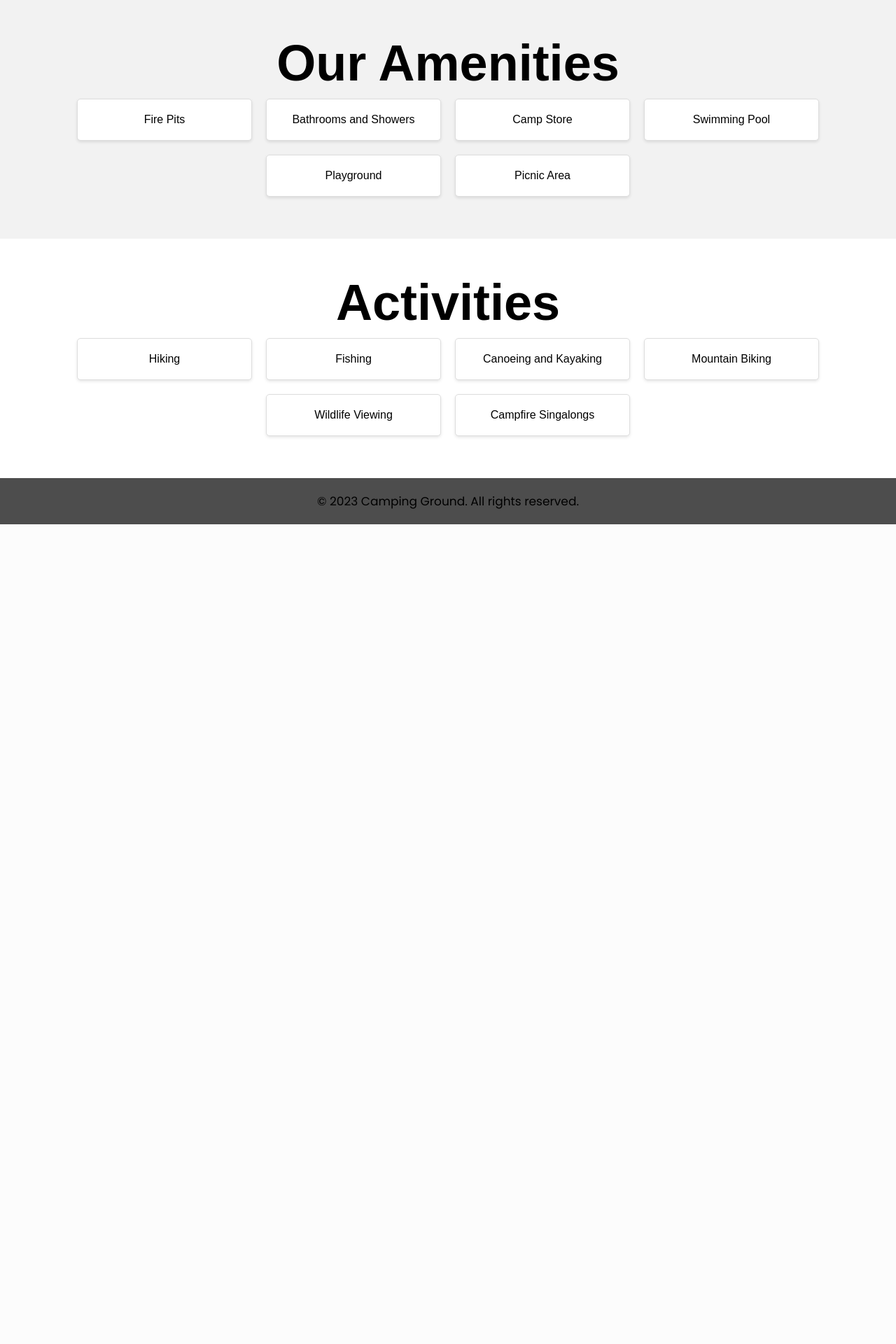
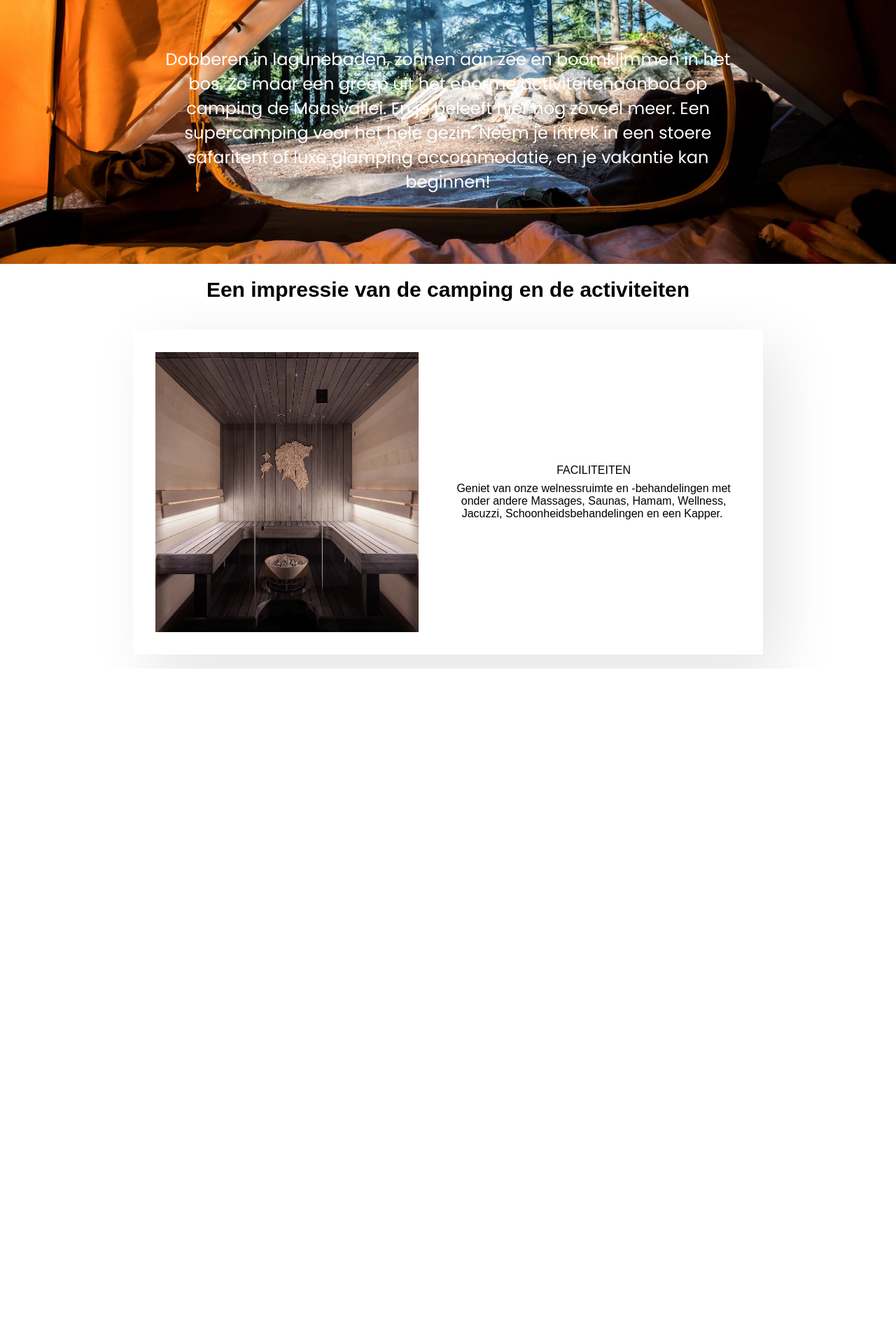
Before and after one commit to Draagn282/Praktijkwijzer, a PHP site: page / in a window 1280 px wide. Shown: the part 316-2236 px from the top of the page at 70% size. Before the commit the page ends 1065 px from the top, so only its background shows below. Run offline with PHP 8.4, Linux system fonts and the light colour scheme; some web fonts are replaced.

Commit message:
frontend aangepast

```diff
--- a/css/styles.css
+++ b/css/styles.css
@@ -5,33 +5,23 @@
 Hou alles overzichtelijk
 voor elke section zet een space  */
 
-
 /************************* SECTION *************************/
-
 
 /* en voor elke sub section zet je een kleine space  */
 
-
 /********** SUB SECTION **********/
-
 
 /* werk met variablen AUB */
 
-
 /* find snel sections met ctrl + f */
-
 
 /* -- ALGEMENEEN */
 
-
 /* -- TITLES EN PARAGRAPHS */
-
 
 /* -- PAGES */
 
-
 /* -- HOME PAGE */
-
 
 /************************* ALGEMENEEN *************************/
 
@@ -57,7 +47,6 @@
   box-sizing: border-box;
   scroll-behavior: smooth;
 }
-
 
 /********** TITLES EN PARAGRAPHS **********/
 
@@ -102,11 +91,10 @@
   }
 }
 
-@media only screen and (max-width: 767px) {}
-
+@media only screen and (max-width: 767px) {
+}
 
 /************************* PAGES *************************/
-
 
 /********** HOME PAGE **********/
 
@@ -116,34 +104,36 @@
   padding: 0;
 }
 
-@media only screen and (max-width: 1024px) {}
+@media only screen and (max-width: 1024px) {
+}
 
-@media only screen and (max-width: 767px) {}
-
+@media only screen and (max-width: 767px) {
+}
 
 /* Hero section styles */
 
-.hero {
-    background-image: url('https://images.unsplash.com/photo-1519681393784-d120267933ba');
+.home-background {
+  background-image: url("../media/images/camping.webp");
   background-position: center center;
   background-size: cover;
   color: #fff;
-    padding: 50px;
+  padding: 80px 80px 0px 80px;
   text-align: center;
 }
 
-.hero h1 {
+.home-background h1 {
   font-size: 60px;
   margin-top: 0;
 }
 
-.hero p {
+.home-background p {
   font-size: 24px;
   margin-bottom: 30px;
+  color: white;
 }
 
 .btn {
-    background-color: #008cba;
+  background-color: orange;
   border-radius: 5px;
   color: #fff;
   display: inline-block;
@@ -152,59 +142,102 @@
   text-decoration: none;
 }
 
-
-/* Amenities section styles */
-
-.amenities {
-    background-color: #f2f2f2;
-    padding: 50px;
+.home-info {
+  display: flex;
+  justify-content: center;
+  align-items: center;
   text-align: center;
+  flex-direction: column;
+  padding: 70px 150px;
 }
 
-.amenities h2 {
+.home-info h2 {
+  font-size: 30px;
   margin-top: 0;
 }
 
-.amenities ul {
+.card {
+  max-width: 960px;
+  box-shadow: 24px 24px 80px rgba(0, 0, 0, 0.1);
+  padding: 20px 20px 28px 20px;
+  box-sizing: border-box;
+  margin: 20px;
   display: flex;
-    flex-wrap: wrap;
-    justify-content: center;
-    list-style: none;
-    margin: 0;
-    padding: 0;
+  flex-direction: column;
 }
 
-.amenities li {
-    background-color: #fff;
-    border: 1px solid #ddd;
-    border-radius: 5px;
-    box-shadow: 0px 2px 4px rgba(0, 0, 0, 0.1);
-    margin: 10px;
-    padding: 20px;
-    width: 250px;
+.impression-home {
+  display: flex;
+  justify-content: center;
+  align-items: center;
+  text-align: center;
+  flex-direction: column;
+  padding: 20px 150px;
 }
 
-
-/* Activities section styles */
-
-.activities {
-    padding: 50px;
-    text-align: center;
+.impression-home h2 {
+  font-size: 30px;
 }
 
-.activities h2 {
-    margin-top: 0;
+@media (min-width: 576px) {
+  .card {
+    flex-direction: row;
+    align-items: center;
+    margin: 40px;
+    padding: 32px;
+  }
 }
 
-.activities ul {
-    display: flex;
-    flex-wrap: wrap;
-    justify-content: center;
-    list-style: none;
-    margin: 0;
-    padding: 0;
+.card__image {
+  width: 100%;
+  max-height: 300px;
+  margin-bottom: 18px;
+}
+@media (min-width: 576px) {
+  .card__image {
+    width: 45%;
+    max-height: none;
+    min-height: 400px;
+    margin-bottom: 0;
+  }
 }
 
+@media (min-width: 576px) {
+  .card__content {
+    width: 55%;
+    padding-left: 40px;
+  }
+}
+
+.card__date {
+  display: block;
+  text-transform: uppercase;
+  margin-bottom: 6px;
+}
+@media (min-width: 576px) {
+  .card__date {
+    margin-bottom: 8px;
+  }
+}
+
+.card__title {
+  background-image: linear-gradient(
+    90deg,
+    var(--color-highlight-primary),
+    var(--color-highlight-secondary)
+  );
+  background-size: 100% 42%;
+  background-repeat: no-repeat;
+  background-position: 0 85%;
+  padding: 0 4px;
+  margin-left: -4px;
+}
+
+.impression-home {
+  display: flex;
+  justify-content: center;
+  flex-wrap: wrap;
+}
 
 /********** ADMIN PAGE **********/
 
@@ -318,26 +351,15 @@
   border-radius: 3px;
 }
 
-
 /************************* INCLUDES *************************/
-
 
 /********** HEADER **********/
 
-.header_space {
-    width: 100%;
-    height: 50px;
+header {
+  background-color: transparent;
 }
 
-header {
-    width: 100%;
-    height: 40px;
-    background-color: grey;
-}
-
-
 /************************* SCHOONMAAK DASHBOARD *************************/
-
 
 /********** MAIN UX **********/
 
@@ -382,15 +404,22 @@
   }
 }
 
+/********** HEADER **********/
+.navbar ul {
+  display: flex;
+  padding: 20px;
+  list-style-type: none;
+}
 
-/********** HEADER **********/
-
+.navbar ul a {
+  padding: 10px;
+  text-decoration: none;
+  color: black;
+}
 
 /********** FOOTER **********/
 
-
 /********** dashboard **********/
-
 
 /********** BUTTTONS **********/
 
--- a/includes/footer.php
+++ b/includes/footer.php
@@ -1,3 +1,3 @@
     <footer>
-		<p>&copy; 2023 Camping Ground. All rights reserved.</p>
+		<p>&copy; 2023 Camping Ground</p>
 	</footer>
--- a/includes/header.php
+++ b/includes/header.php
@@ -1,39 +1,18 @@
+<!DOCTYPE html>
+<html lang="en">
+<head>
+    <meta charset="UTF-8">
+    <meta http-equiv="X-UA-Compatible" content="IE=edge">
+    <meta name="viewport" content="width=device-width, initial-scale=1.0">
+    <title>Document</title>
+    <link rel="stylesheet" href="css/styles.css">
+    <link rel="stylesheet" href="css/nav-foot.css">
+</head>
 
-<header class="header">
-    <nav class="navbar navbar-expand-lg fixed-top py-3">
-        <div class="container"><a href="#" class="navbar-brand text-uppercase font-weight-bold">Transparent Nav</a>
-            <button type="button" data-toggle="collapse" data-target="#navbarSupportedContent" aria-controls="navbarSupportedContent" aria-expanded="false" aria-label="Toggle navigation" class="navbar-toggler navbar-toggler-right"><i class="fa fa-bars"></i></button>
-
-            <div id="navbarSupportedContent" class="collapse navbar-collapse">
-            <ul>
-				<li><a href="#">Home</a></li>
-				<li><a href="#">Campsites</a></li>
-				<li><a href="#">Activities</a></li>
-				<li><a href="#">Contact Us</a></li>
-			</ul>
-            </div>
-        </div>
-    </nav>
-</header>
-<!--
-<h1>Camping Ground</h1>
-		<nav>
-			<ul>
-				<li><a href="#">Home</a></li>
-				<li><a href="#">Campsites</a></li>
-				<li><a href="#">Activities</a></li>
-				<li><a href="#">Contact Us</a></li>
-			</ul>
-		</nav>
-                        <ul class="navbar-nav ml-auto">
-                    <li class="nav-item active"><a href="#" class="nav-link text-uppercase font-weight-bold">Home <span class="sr-only">(current)</span></a></li>
-                    <li class="nav-item"><a href="#" class="nav-link text-uppercase font-weight-bold">About</a></li>
-                    <li class="nav-item"><a href="#" class="nav-link text-uppercase font-weight-bold">Gallery</a></li>
-                    <li class="nav-item"><a href="#" class="nav-link text-uppercase font-weight-bold">Portfolio</a></li>
-                    <li class="nav-item"><a href="#" class="nav-link text-uppercase font-weight-bold">Contact</a></li>
-                </ul>
-            </div>
-        </div>
-    </nav>
-</header>
--->
+    <div class="navbar">
+        <ul>
+		<li><a href="index.php">Home</a></li>
+		<li><a href="reservations.php">Reserveren</a></li>
+		<li><a href="aboutUs.php">Over ons</a></li>
+		</ul>
+    </div>
--- a/index.php
+++ b/index.php
@@ -12,40 +12,41 @@
 <?php include_once("includes/header.php");
 ?>
 <body>
+	<div class="home-background">
+		<h1>Welkom bij camping de Maasvallei!</h1>
+		<p>Experience the great outdoors with us.</p>
+		<a href="#" class="btn">Reserveer nu</a>
+		<div class="home-info">
+	<p>Dobberen in lagunebaden, zonnen aan zee en boomklimmen in het bos. Zo maar een greep uit het enorme activiteitenaanbod op camping de Maasvallei. En je beleeft hier nog zoveel meer. Een supercamping voor het hele gezin. Neem je intrek in een stoere safaritent of luxe glamping accommodatie, en je vakantie kan beginnen!</p>
+</div>
+</div>
+<div class="impression-home">
+	<h2>Een impressie van de camping en de activiteiten</h2>
+	<div class="home-cards">
 
-	<main>
-
-	<section class="hero">
-		<h1>Welcome to Camping Ground!</h1>
-		<p>Experience the great outdoors with us.</p>
-		<a href="#" class="btn">Book Now</a>
-	</section>
-
-	<section class="amenities">
-		<h2>Our Amenities</h2>
-		<ul>
-			<li>Fire Pits</li>
-			<li>Bathrooms and Showers</li>
-			<li>Camp Store</li>
-			<li>Swimming Pool</li>
-			<li>Playground</li>
-			<li>Picnic Area</li>
-		</ul>
-	</section>
-
-	<section class="activities">
-		<h2>Activities</h2>
-		<ul>
-			<li>Hiking</li>
-			<li>Fishing</li>
-			<li>Canoeing and Kayaking</li>
-			<li>Mountain Biking</li>
-			<li>Wildlife Viewing</li>
-			<li>Campfire Singalongs</li>
-		</ul>
-	</section>
-
-	</main>
+	<div class="card">
+  <img src="./media/images/sauna.webp" class="card__image" alt="camping" />
+  <div class="card__content">
+    <time datetime="2023-07-20" class="card__date">Faciliteiten</time>
+    <span class="card__title">Geniet van onze welnessruimte en -behandelingen met onder andere Massages, Saunas, Hamam, Wellness, Jacuzzi, Schoonheidsbehandelingen	en een Kapper.<span>
+  </div>
+</div>
+<div class="card">
+  <img src="./media/images/waterpark.webp" class="card__image" alt="friends" />
+  <div class="card__content">
+    <time datetime="2021-03-30" class="card__date">Waterpark</time>
+    <span class="card__title">In ons waterpark kan je onder andere gebruik maken van de Waterspeelpark, Kinderbad en Zonneterras<span>
+  </div>
+</div>
+<div class="card">
+  <img src="./media/images/camping3.jpg" class="card__image" alt="camper" />
+  <div class="card__content">
+    <time datetime="2021-03-30" class="card__date">Diensten</time>
+    <span class="card__title">Wij hebben onder andere een Bar, Afhaalmaaltijden, Pizzeria, Souvenirwinkel, Verhuur / Verkoop / Uitleen, Linnenverhuur, Verhuur barbecue of plancha, Fietsverhuur, Wifi-toegang en Wasmachine<span>
+  </div>
+</div>
+	</div>
+</div>
     <?php include_once("includes/footer.php"); ?>
 
 
```
Also changed, not shown: aboutUs.php (added, +12 -0 lines), reservations.php (added, +12 -0 lines), media/images/camping.png (deleted), media/images/camping.webp (added), media/images/camping2.jpg (added), media/images/camping3.jpg (added), media/images/sauna.webp (added), media/images/waterpark.webp (added), 1 other file. Lines whose indentation alone changed are shown as unchanged.
